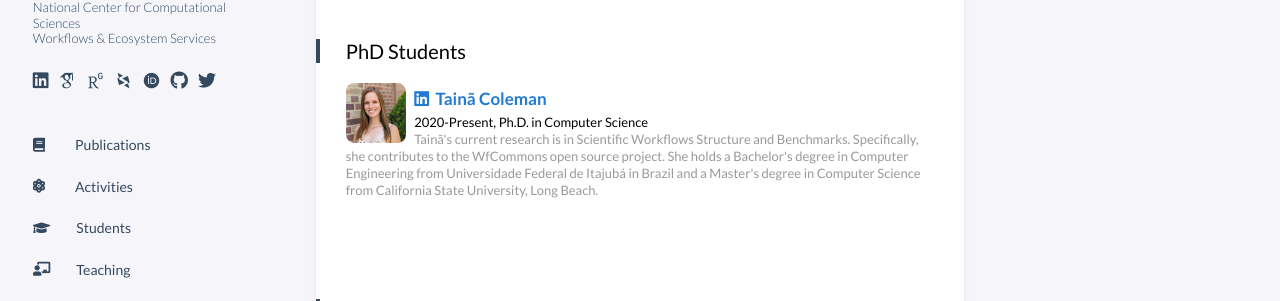
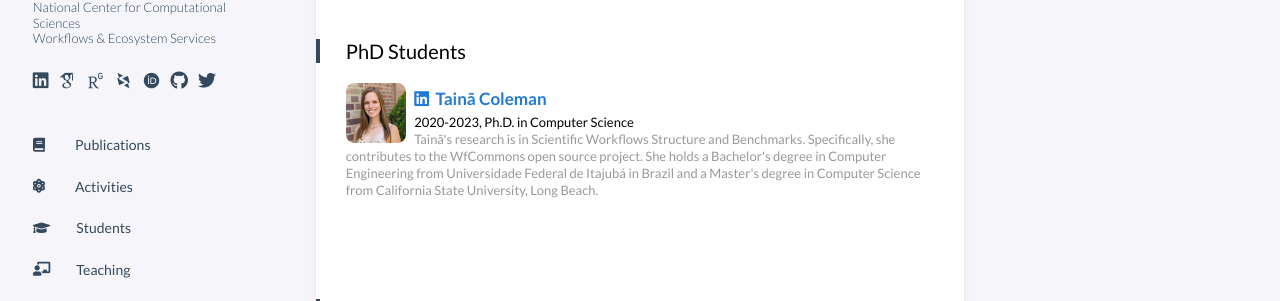
Before and after one commit to rafaelfsilva/rafaelfsilva.github.io, a Jekyll site: the page built from _pages/alumni.html, in a window 1280 px wide and 900 px high. Shown: the part 354-655 px from the top of the window. Built offline with Jekyll 4.4.1, drawn with Linux system fonts in a browser that asks for light colours; some web fonts are replaced; a script that is not in the unit is left out; comment, search, counter and statistics services are not loaded.

Commit message:
Update alumni.yml

```diff
--- a/_data/alumni.yml
+++ b/_data/alumni.yml
@@ -3,8 +3,8 @@
       photo: taina-coleman.jpg
       linkedin: https://www.linkedin.com/in/tainacoleman/
       degree: Ph.D. in Computer Science
-      period: 2020-Present
-      description: "Tainã's current research is in Scientific Workflows Structure and Benchmarks. Specifically, she contributes to the WfCommons open source project. She holds a Bachelor's degree in Computer Engineering from Universidade Federal de Itajubá in Brazil and a Master's degree in Computer Science from California State University, Long Beach."
+      period: 2020-2023
+      description: "Tainã's research is in Scientific Workflows Structure and Benchmarks. Specifically, she contributes to the WfCommons open source project. She holds a Bachelor's degree in Computer Engineering from Universidade Federal de Itajubá in Brazil and a Master's degree in Computer Science from California State University, Long Beach."
 
 - worker:
     - name: Jason Feuerstein
```
